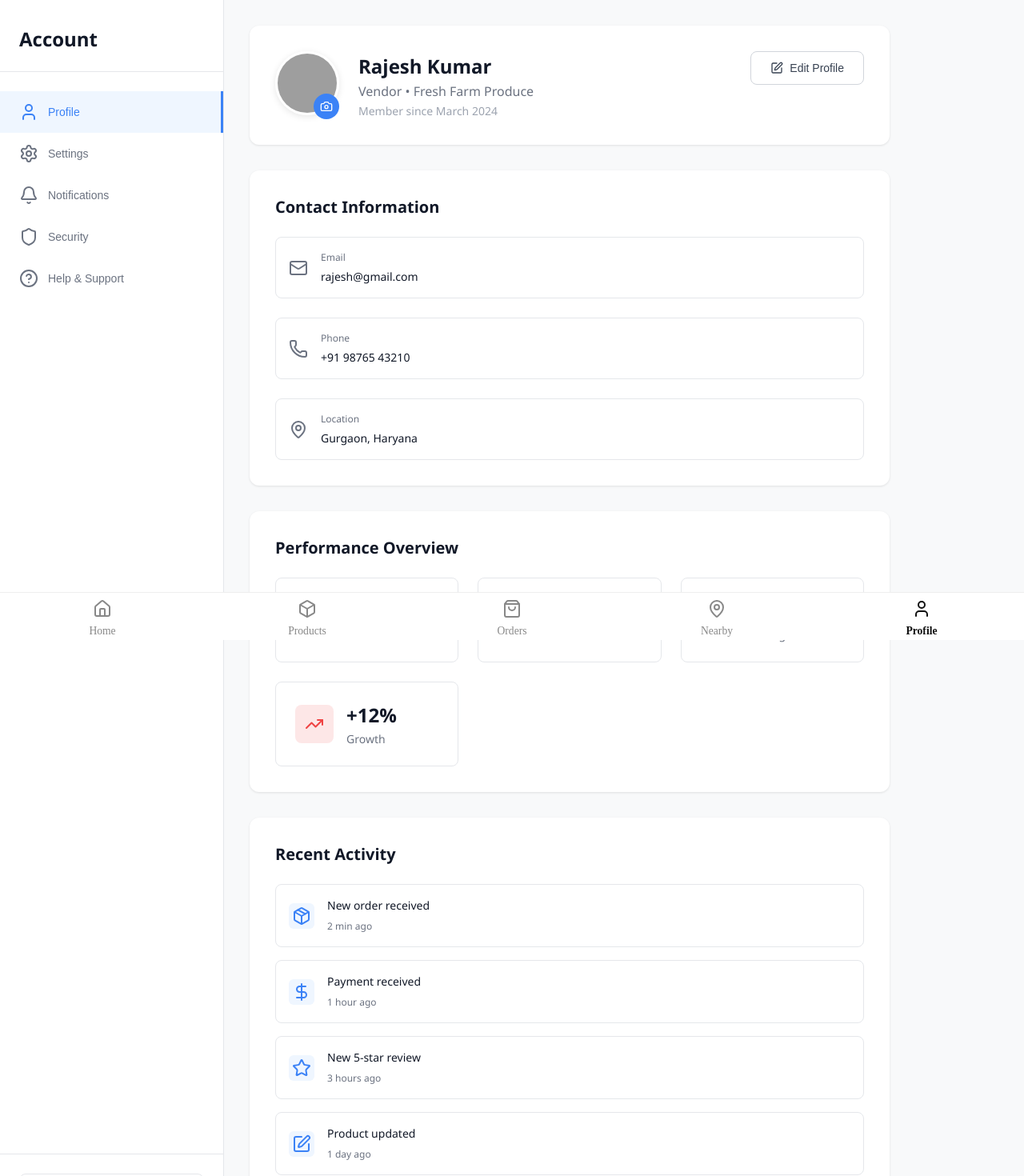
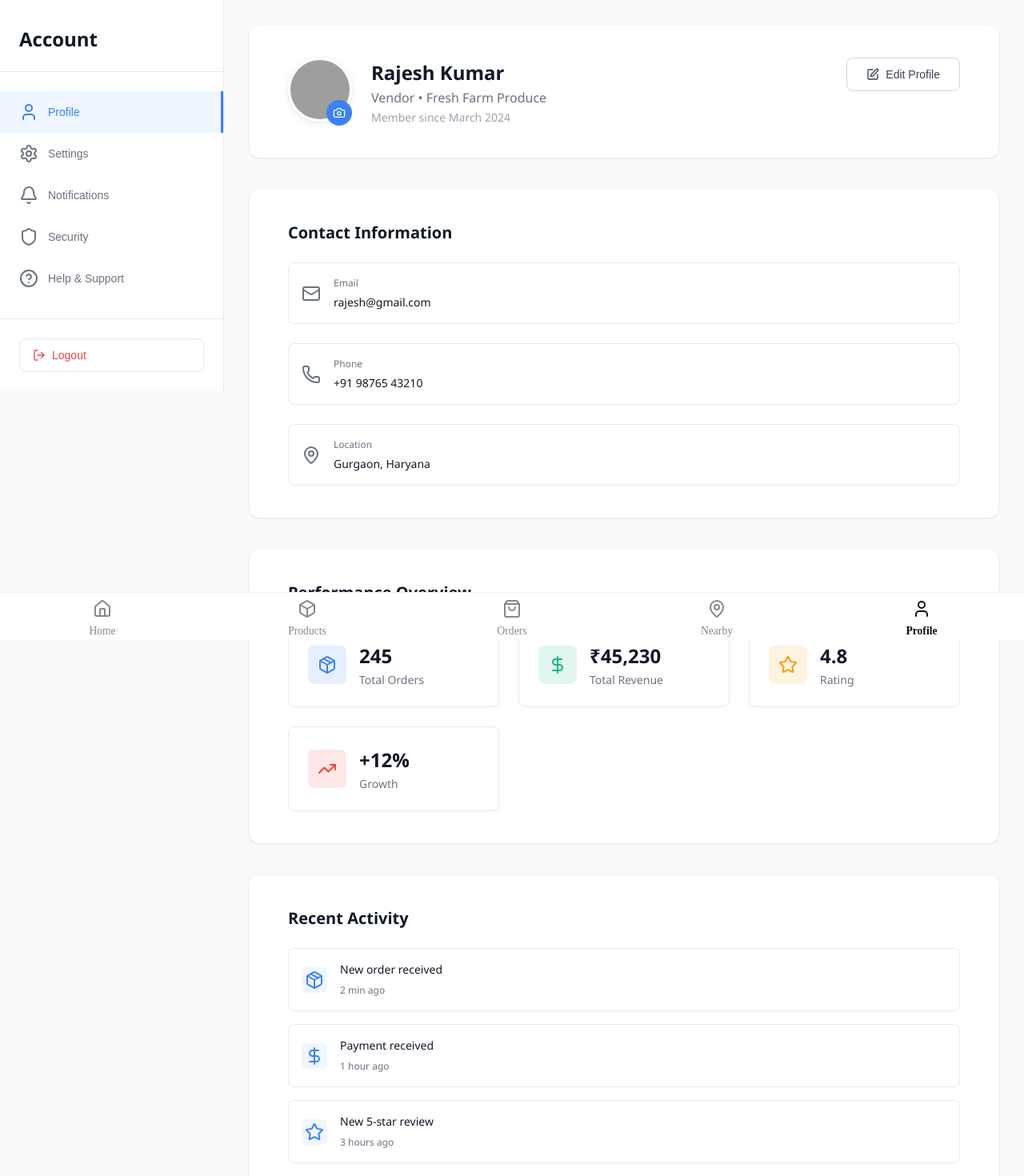
Before and after one commit to Prasad528260/tutedude, a React (Vite) app in the folder frontend/: page /body/profile in a window 1280 px wide. Shown: the top 1470 px of the page at 80% size. Built offline with nearby package versions, Linux system fonts and the light colour scheme; grey boxes are pictures that could not be loaded.

Commit message:
Frontend UI and constants updated

```diff
--- a/frontend/src/components/NearbyVendorsScreeen/NearbyVendorsScreen.css
+++ b/frontend/src/components/NearbyVendorsScreeen/NearbyVendorsScreen.css
@@ -4,6 +4,10 @@
   margin: 0 auto;
   padding: 1.5rem 1rem;
   font-family: 'Segoe UI', Arial, sans-serif;
+}
+
+.with-bottom-nav-padding {
+  padding-bottom: 80px; /* Adjust if your bottom nav is taller/shorter */
 }
 
 /* Filters Section */
--- a/frontend/src/components/constants/constant.js
+++ b/frontend/src/components/constants/constant.js
@@ -1 +1 @@
-export const BASE_URL = "https://localhost:5000";
+export const BASE_URL = "https://localhost:5000/api";
--- a/frontend/src/components/profile/Profile.css
+++ b/frontend/src/components/profile/Profile.css
@@ -3,6 +3,8 @@
   display: flex;
   min-height: 100vh;
   font-family: 'Segoe UI', Arial, sans-serif;
+  justify-content: center; /* Center horizontally */
+  align-items: flex-start;  /* Align to top, change to center for vertical centering */
 }
 
 /* Sidebar */
@@ -89,20 +91,30 @@
   background: #f8f9fa;
   padding: 2rem;
   overflow-y: auto;
+  display: flex;
+  flex-direction: column;
+  align-items: center; /* Center children horizontally */
 }
 
 /* Profile Tab */
 .profile-tab {
-  max-width: 800px;
+  max-width: 1100px;
+  width: 100%;
+  margin: 0 auto;
+  display: flex;
+  flex-direction: column;
+  align-items: center;
+  gap: 2.5rem; /* More space between sections */
 }
 
 .profile-header {
+  width: 100%;
   display: flex;
   justify-content: space-between;
   align-items: flex-start;
-  margin-bottom: 2rem;
+  margin-bottom: 0;
   background: #fff;
-  padding: 2rem;
+  padding: 2.5rem 3rem;
   border-radius: 0.75rem;
   box-shadow: 0 1px 3px rgba(0, 0, 0, 0.1);
 }
@@ -192,10 +204,11 @@
 
 /* Contact Information */
 .contact-info {
+  width: 100%;
   background: #fff;
-  padding: 2rem;
+  padding: 2.5rem 3rem;
   border-radius: 0.75rem;
-  margin-bottom: 2rem;
+  margin-bottom: 0;
   box-shadow: 0 1px 3px rgba(0, 0, 0, 0.1);
 }
 
@@ -251,10 +264,11 @@
 
 /* Stats Section */
 .stats-section {
+  width: 100%;
   background: #fff;
-  padding: 2rem;
+  padding: 2.5rem 3rem;
   border-radius: 0.75rem;
-  margin-bottom: 2rem;
+  margin-bottom: 0;
   box-shadow: 0 1px 3px rgba(0, 0, 0, 0.1);
 }
 
@@ -307,8 +321,9 @@
 
 /* Recent Activity */
 .recent-activity {
+  width: 100%;
   background: #fff;
-  padding: 2rem;
+  padding: 2.5rem 3rem;
   border-radius: 0.75rem;
   box-shadow: 0 1px 3px rgba(0, 0, 0, 0.1);
 }
@@ -363,10 +378,16 @@
 
 /* Settings Tab */
 .settings-tab {
-  max-width: 800px;
+  max-width: 1100px;
+  width: 100%;
+  margin: 0 auto;
+  display: flex;
+  flex-direction: column;
+  align-items: center;
 }
 
 .settings-list {
+  width: 100%;
   background: #fff;
   border-radius: 0.75rem;
   overflow: hidden;
@@ -377,7 +398,7 @@
   display: flex;
   justify-content: space-between;
   align-items: center;
-  padding: 1.5rem 2rem;
+  padding: 2.5rem 3rem;
   border-bottom: 1px solid #e5e7eb;
   transition: all 0.2s;
 }
@@ -425,10 +446,16 @@
 
 /* Notifications Tab */
 .notifications-tab {
-  max-width: 800px;
+  max-width: 1100px;
+  width: 100%;
+  margin: 0 auto;
+  display: flex;
+  flex-direction: column;
+  align-items: center;
 }
 
 .notification-settings {
+  width: 100%;
   background: #fff;
   border-radius: 0.75rem;
   overflow: hidden;
@@ -439,7 +466,7 @@
   display: flex;
   justify-content: space-between;
   align-items: center;
-  padding: 1.5rem 2rem;
+  padding: 2.5rem 3rem;
   border-bottom: 1px solid #e5e7eb;
 }
 
@@ -511,10 +538,16 @@ input:checked + .toggle-slider:before {
 
 /* Security Tab */
 .security-tab {
-  max-width: 800px;
+  max-width: 1100px;
+  width: 100%;
+  margin: 0 auto;
+  display: flex;
+  flex-direction: column;
+  align-items: center;
 }
 
 .security-list {
+  width: 100%;
   background: #fff;
   border-radius: 0.75rem;
   overflow: hidden;
@@ -525,7 +558,7 @@ input:checked + .toggle-slider:before {
   display: flex;
   justify-content: space-between;
   align-items: center;
-  padding: 1.5rem 2rem;
+  padding: 2.5rem 3rem;
   border-bottom: 1px solid #e5e7eb;
 }
 
@@ -568,10 +601,16 @@ input:checked + .toggle-slider:before {
 
 /* Help Tab */
 .help-tab {
-  max-width: 800px;
+  max-width: 1100px;
+  width: 100%;
+  margin: 0 auto;
+  display: flex;
+  flex-direction: column;
+  align-items: center;
 }
 
 .help-list {
+  width: 100%;
   background: #fff;
   border-radius: 0.75rem;
   overflow: hidden;
@@ -579,7 +618,7 @@ input:checked + .toggle-slider:before {
 }
 
 .help-item {
-  padding: 1.5rem 2rem;
+  padding: 2.5rem 3rem;
   border-bottom: 1px solid #e5e7eb;
   cursor: pointer;
   transition: all 0.2s;
```
